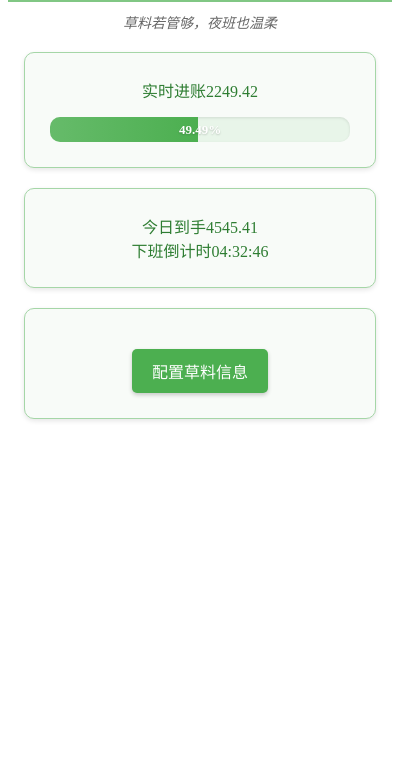
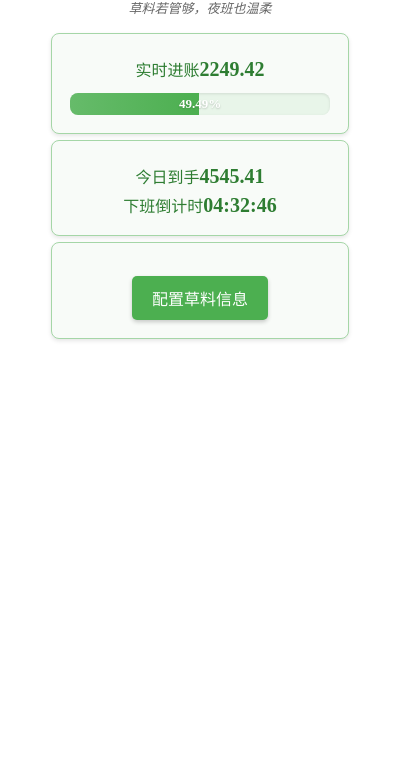
Before and after one commit to Lonely-Dream/niuma-chrome, a browser extension: page popup.html in a window 400 px wide. Shown: the part 62-844 px from the top of the page. Drawn offline with Linux system fonts and the light colour scheme.

Commit message:
pref: 优化UI

```diff
--- a/popup.css
+++ b/popup.css
@@ -1,29 +1,30 @@
 .title {
-    font-size: 30px;
+    font-size: 24px;
     text-align: center;
     color: #2e7d32;
-    border-bottom: 4px solid #81c784;
-    padding-bottom: 8px;
+    border-bottom: 3px solid #81c784;
+    padding-bottom: 6px;
+    margin-bottom: 8px;
 }
 
 .slogan {
     text-align: center;
     font-style: italic;
     color: #666;
-    margin: 10px 0 20px;
-    font-size: 14px;
+    margin: 8px 0 16px;
+    font-size: 13px;
 }
 
 .box {
-    margin: 20px auto;
-    width: 300px;
-    padding: 25px;
+    margin: 6px auto;
+    width: 260px;
+    padding: 18px;
     border: 1px solid #a5d6a7;
-    border-radius: 10px;
+    border-radius: 8px;
     text-align: center;
     color: #2e7d32;
     background-color: #f8fbf8;
-    box-shadow: 0 2px 5px rgba(0, 0, 0, 0.1);
+    box-shadow: 0 2px 4px rgba(0, 0, 0, 0.1);
     transition: all 0.3s ease;
 }
 
@@ -32,14 +33,24 @@
     box-shadow: 0 4px 8px rgba(0, 0, 0, 0.15);
 }
 
+/* Key metrics - increase font size */
+#current-income,
+#daily-income,
+#countdown {
+    font-size: 20px;
+    font-weight: bold;
+    margin-top: 6px;
+    display: inline-block;
+}
+
 .process-bar-container {
     width: 100%;
     background-color: #e8f5e9;
-    border-radius: 10px;
+    border-radius: 8px;
     overflow: hidden;
-    margin-top: 15px;
+    margin-top: 12px;
     position: relative;
-    height: 25px;
+    height: 22px;
     box-shadow: inset 0 1px 3px rgba(0, 0, 0, 0.1);
 }
 
```
